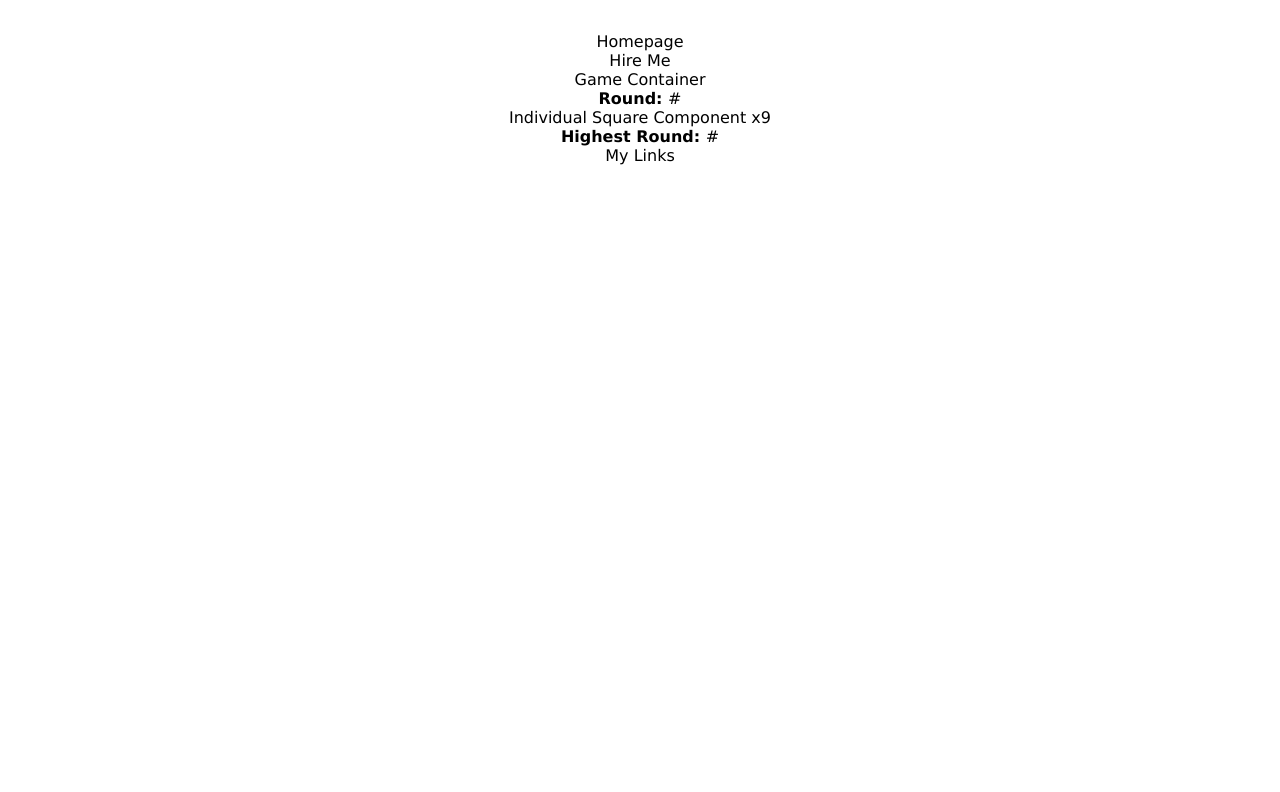
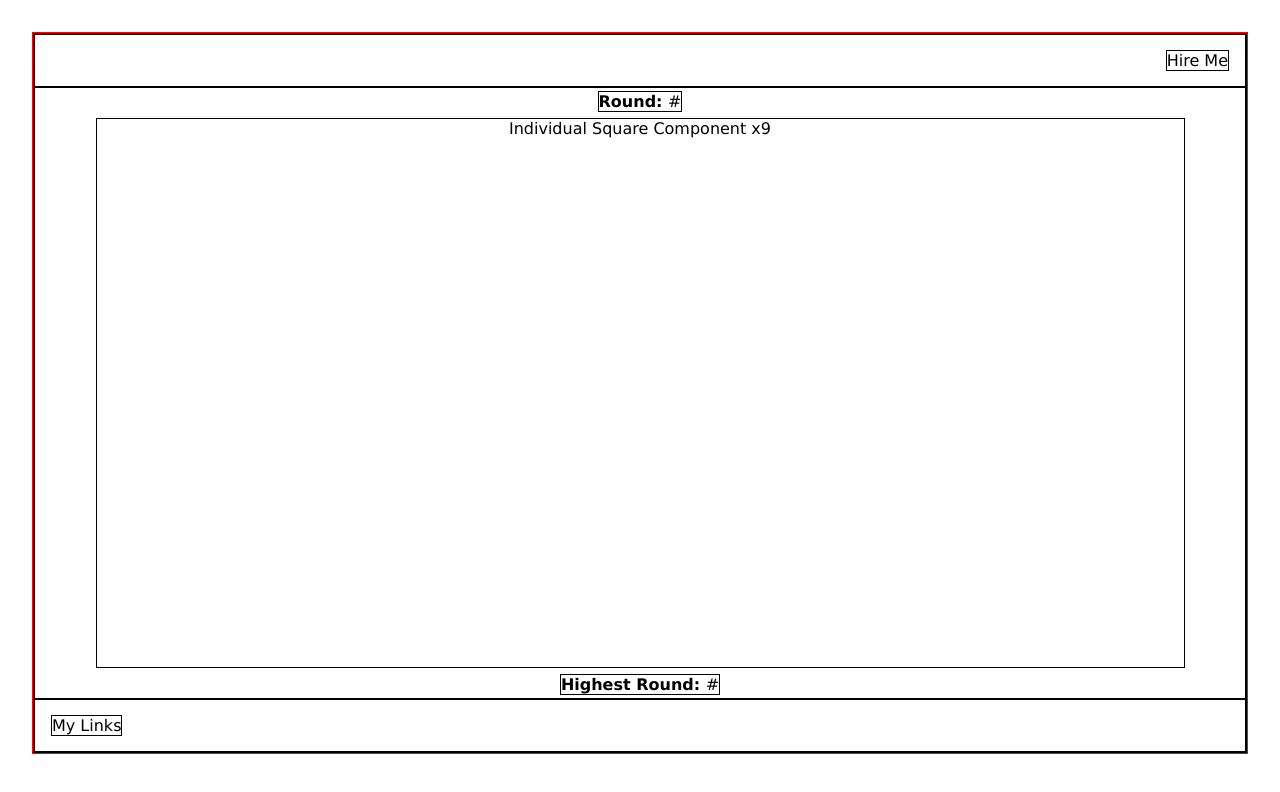
Before and after one commit to Chris-Loza/memorization-game, a React (Vite) app: page / in a window 1280 px wide. Shown: the top 792 px of the page. Built offline with nearby package versions, Linux system fonts and the light colour scheme.

Commit message:
added minimal CSS excpet to individual square components

```diff
--- a/src/Components/Homepage/Homepage.jsx
+++ b/src/Components/Homepage/Homepage.jsx
@@ -5,17 +5,23 @@ const Homepage = () => {
   return (
     <>
       <div className="parentContainer">
-        Homepage
-        <div className="headerContainer">Hire Me</div>
+        <div className="headerContainer">
+          <p>Hire Me</p>
+        </div>
         <div className="gameContainer">
-          Game Container
-					<p><b>Round: </b>#</p>
-					<div className="squareGridContainer">
-						Individual Square Component x9
-					</div>
-					<p><b>Highest Round: </b>#</p>
-				</div>
-        <div className="footerContainer">My Links</div>
+          <p>
+            <b>Round: </b>#
+          </p>
+          <div className="squareGridContainer">
+            Individual Square Component x9
+          </div>
+          <p>
+            <b>Highest Round: </b>#
+          </p>
+        </div>
+        <div className="footerContainer">
+					<div className="myLinks">My Links</div>
+        </div>
       </div>
     </>
   );
--- a/src/Components/Homepage/homepage.css
+++ b/src/Components/Homepage/homepage.css
@@ -0,0 +1,54 @@
+.parentContainer {
+    border: 1px solid black;
+    height: 90svh;
+    width: 100%;
+    display: flex;
+    flex-direction: column;
+
+    .headerContainer {
+        border: 1px solid black;
+        flex: 1;
+        display: flex;
+        align-items: center;
+        justify-content: flex-end;
+
+        p {
+            border: 1px solid black;
+            margin-right: 1rem;
+            cursor: pointer;
+        }
+    }
+
+    .gameContainer {
+        border: 1px solid black;
+        flex: 12;
+        display: flex;
+        flex-direction: column;
+
+        p {
+            border: 1px solid black;
+            margin: auto;
+        }
+
+        .squareGridContainer {
+            border: 1px solid black;
+            margin: auto;
+            height: 90%;
+            width: 90%;
+        }
+    }
+
+    .footerContainer {
+        border: 1px solid black;
+        flex: 1;
+        display: flex;
+        align-items: center;
+        justify-content: flex-start;
+
+        .myLinks {
+            border: 1px solid black;
+            margin-left: 1rem;
+            cursor: pointer;
+        }
+    }
+}
--- a/src/index.css
+++ b/src/index.css
@@ -6,3 +6,12 @@
   "Lucida Sans Unicode", Geneva, Verdana, sans-serif;
   font-size: 16px;
 }
+
+body {
+  height: 100svh;
+  width: 100vw;
+}
+
+.homepageContainer {
+  border: 1px solid red;
+}
```
